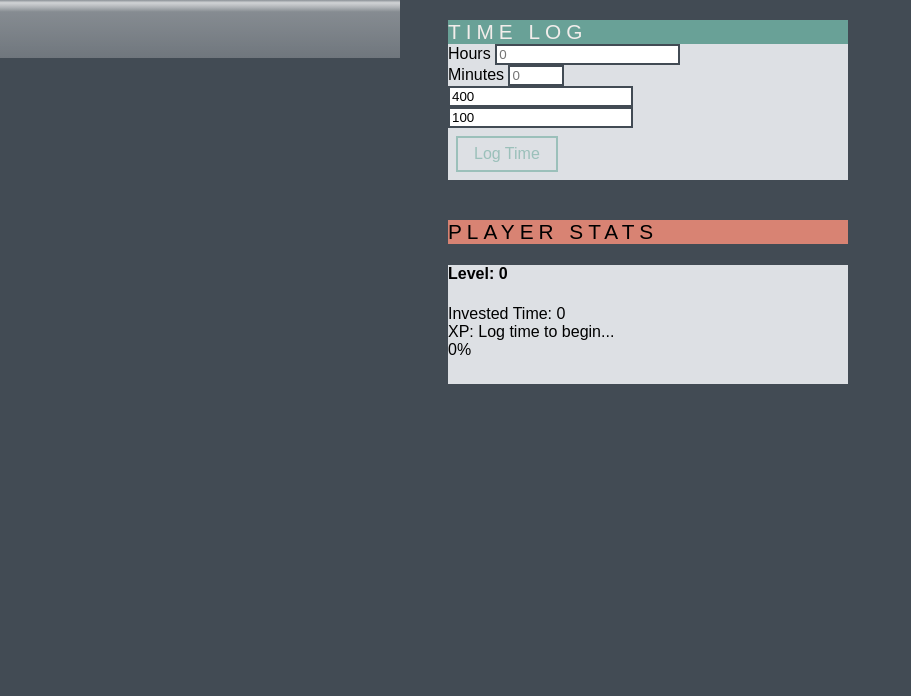
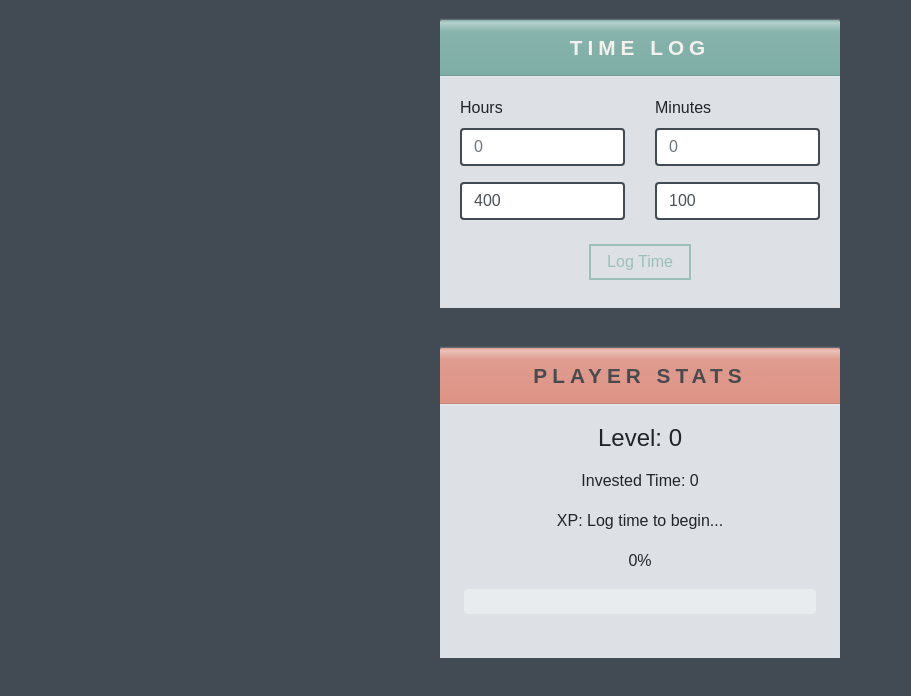
Before and after one commit to BrendanRomanDev/XPSystemConcept, a website: page index.html in a window 1280 px wide. Shown: the whole page, without its empty margins (0-911 px from the left). Drawn offline with nearby package versions, Linux system fonts and the light colour scheme; a web font is replaced by a local one.

Commit message:
added favicon, minor tweak

```diff
--- a/index.html
+++ b/index.html
@@ -4,15 +4,15 @@
 <head>
     <meta charset="UTF-8">
     <meta name="viewport" content="width=device-width, initial-scale=1.0">
+    <link rel="icon" href="XPFavicon.ico" type="image/png">
     <link href="https://fonts.googleapis.com/css2?family=Recursive:wght@400;700&family=Roboto:wght@500&display=swap"
         rel="stylesheet">
     <!-- css path for live server -->
-    <!-- <link rel="stylesheet" href="https://stackpath.bootstrapcdn.com/bootstrap/4.5.0/css/bootstrap.min.css"> -->
+    <link rel="stylesheet" href="https://stackpath.bootstrapcdn.com/bootstrap/4.5.0/css/bootstrap.min.css">
     <!-- css path for gitpages -->
     <link rel="stylesheet" href="/XPSystemConcept/src/css/app.css">
-
-    <link rel="stylesheet" href="/src/css/app.css">
-    <title>Document</title>
+    <!-- <link rel="stylesheet" href="/src/css/app.css"> -->
+    <title>XPSystemConcept</title>
 </head>
 
 <body>
```
Also changed, not shown: XPFavicon.ico (added).
